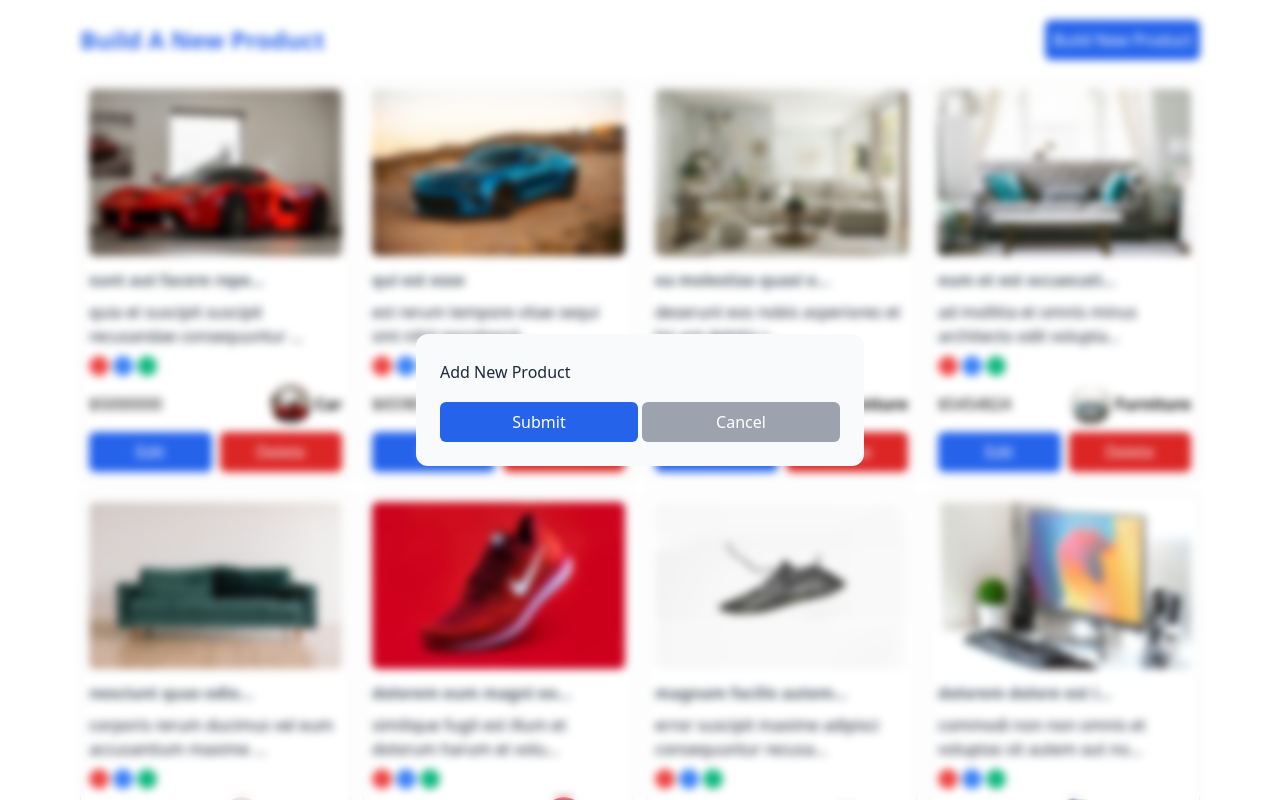
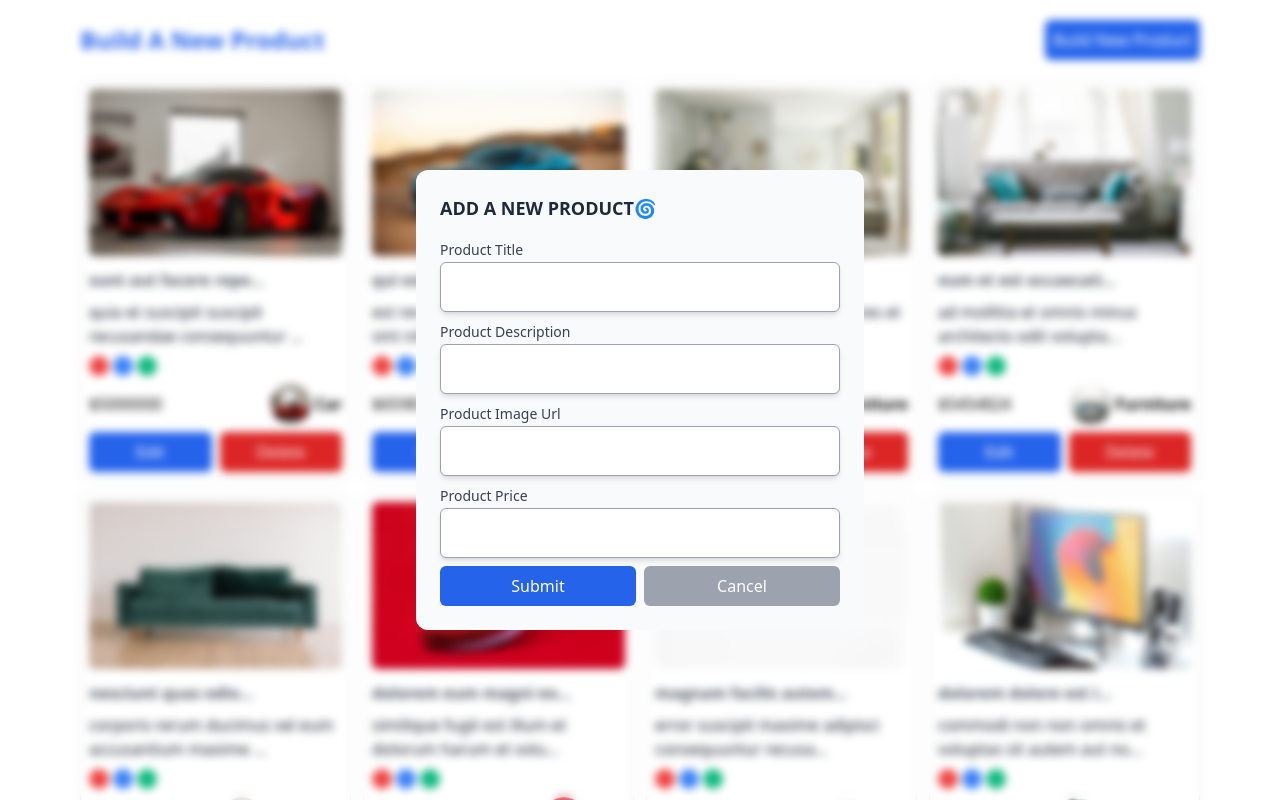
Before and after one commit to abdallahawad3/Product-Builder, a React (Vite) app: page / in a window 1280 px wide. Both pictures are taken after a click on the button "Build New Product". Shown: the top 800 px of the page. Built offline with nearby package versions, Linux system fonts and the light colour scheme.

Commit message:
Enhance add product moda ⚙️

```diff
--- a/src/App.tsx
+++ b/src/App.tsx
@@ -1,11 +1,31 @@
 import ProductCard from "./components/ProductCard";
-import { ProductList } from "./data";
+import { ProductList, formInputList } from "./data";
 import MyButton from "./components/ui/MyButton";
 import Modal from "./components/ui/Modal";
 import { useState } from "react";
+import MyInput from "./components/ui/MyInput";
 const App = () => {
   //** ⚙️⚙️ States ⚙️⚙️
   const [isOpen, setIsOpen] = useState(false);
+
+  // ** 🌀🌀 Renders 🌀🌀 //
+  const renderProductList = ProductList.map((product) => (
+    <ProductCard key={product.id} product={product} />
+  ));
+
+  const renderInputs = formInputList.map((input) => {
+    return (
+      <div key={input.id} className="w-full flex flex-col">
+        <label
+          className="text-sm/6 font-medium text-gray-700 capitalize"
+          htmlFor={input.id}
+        >
+          {input.label}
+        </label>
+        <MyInput type={input.type} name={input.name} id={input.id} />
+      </div>
+    );
+  });
 
   //** 🚀 Handler 🚀 */
   function open() {
@@ -16,16 +36,15 @@ const App = () => {
     setIsOpen(false);
   }
 
-  // ** 🌀🌀 Renders 🌀🌀 //
-  const renderProductList = ProductList.map((product) => (
-    <ProductCard key={product.id} product={product} />
-  ));
-
   return (
     <main className="container">
-      <Modal close={close} isOpen={isOpen} modalTitle={"Add New Product"}>
-        <div className="flex space-x-1">
-          <MyButton className="bg-blue-600 hover:bg-blue-700">Submit</MyButton>
+      <Modal close={close} isOpen={isOpen} modalTitle={"Add A New Product"}>
+        <form className="space-y-2">
+          {renderInputs}
+          <div className="flex space-x-2">
+            <MyButton className="bg-blue-600 hover:bg-blue-700">
+              Submit
+            </MyButton>
             <MyButton
               onClick={() => {
                 close();
@@ -35,6 +54,7 @@ const App = () => {
               Cancel
             </MyButton>
           </div>
+        </form>
       </Modal>
       <div className=" my-5 flex flex-wrap justify-between items-center">
         <h1 className="text-2xl mb-2 sm:mb-0 font-bold text-blue-600">
--- a/src/components/ui/Modal.tsx
+++ b/src/components/ui/Modal.tsx
@@ -20,7 +20,7 @@ const Modal = ({ close, isOpen, modalTitle, children }: IProps) => {
       <Transition appear show={isOpen}>
         <Dialog
           as="div"
-          className="relative z-10 focus:outline-none "
+          className="relative z-50 focus:outline-none "
           onClose={close}
           __demoMode
         >
@@ -34,12 +34,12 @@ const Modal = ({ close, isOpen, modalTitle, children }: IProps) => {
                 leaveFrom="opacity-100 transform-[scale(100%)]"
                 leaveTo="opacity-0 transform-[scale(95%)]"
               >
-                <DialogPanel className="w-full max-w-md rounded-xl bg-slate-50 p-6 backdrop-blur-2xl">
+                <DialogPanel className="w-full max-w-md rounded-xl bg-slate-50 p-6 ">
                   <DialogTitle
                     as="h3"
-                    className="text-base/7 font-medium text-slate-800"
+                    className="text-slate-800 text-lg font-semibold uppercase"
                   >
-                    {modalTitle}
+                    {modalTitle}🌀
                   </DialogTitle>
 
                   <div className="mt-4">{children}</div>
--- /dev/null
+++ b/src/components/ui/MyInput.tsx
@@ -0,0 +1,19 @@
+import type { InputHTMLAttributes } from "react";
+// import type { IInputs } from "../../interfaces";
+
+interface IProps extends InputHTMLAttributes<HTMLInputElement> {
+  // input: IInputs;
+}
+
+const MyInput = ({ ...rest }: IProps) => {
+  return (
+    <input
+      {...rest}
+      className={
+        "shadow-md  rounded-md py-3 text-md px-3 outline-2 focus:outline-blue-600 focus:border-none border border-gray-400"
+      }
+    />
+  );
+};
+
+export default MyInput;
--- a/src/data/index.ts
+++ b/src/data/index.ts
@@ -1,4 +1,4 @@
-import type { IProduct } from "../interfaces";
+import type {  IInputs, IProduct } from "../interfaces";
 import {v4 as uuid} from "uuid"
 import {car1, car2, furniture1, furniture2, furniture3, nike, nike2, pc, pcDesktop, tShirt,} from "../assets/images/index"
 
@@ -149,36 +149,33 @@ export const ProductList: IProduct[] = [
   },
 ];
 
+export const formInputList:IInputs[] = [
+  {
+    id: "title",
+    name:"title",
+    label:"Product Title",
+    type:"text",
+  },
+  {
+    id: "description",
+    name:"description",
+    label:"Product description",
+    type:"text",
+  },
+  {
+    id: "image",
+    name:"imageURL",
+    label:"Product image url",
+    type:"text",
+  },
+  {
+    id: "price",
+    name:"price",
+    label:"Product price",
+    type:"text",
+  },
 
-
-
-// export const formInputList:IInputList[] = [
-//   {
-//     id: "title",
-//     name:"title",
-//     label:"Product Title",
-//     type:"text",
-//   },
-//   {
-//     id: "description",
-//     name:"description",
-//     label:"Product description",
-//     type:"text",
-//   },
-//   {
-//     id: "image",
-//     name:"imageURL",
-//     label:"Product image url",
-//     type:"text",
-//   },
-//   {
-//     id: "price",
-//     name:"price",
-//     label:"Product price",
-//     type:"text",
-//   },
-
-// ]
+]
 
 
 // export const colors = [
```
Also changed, not shown: src/interfaces/index.ts (+7 -0 lines). Lines whose indentation alone changed are shown as unchanged.
